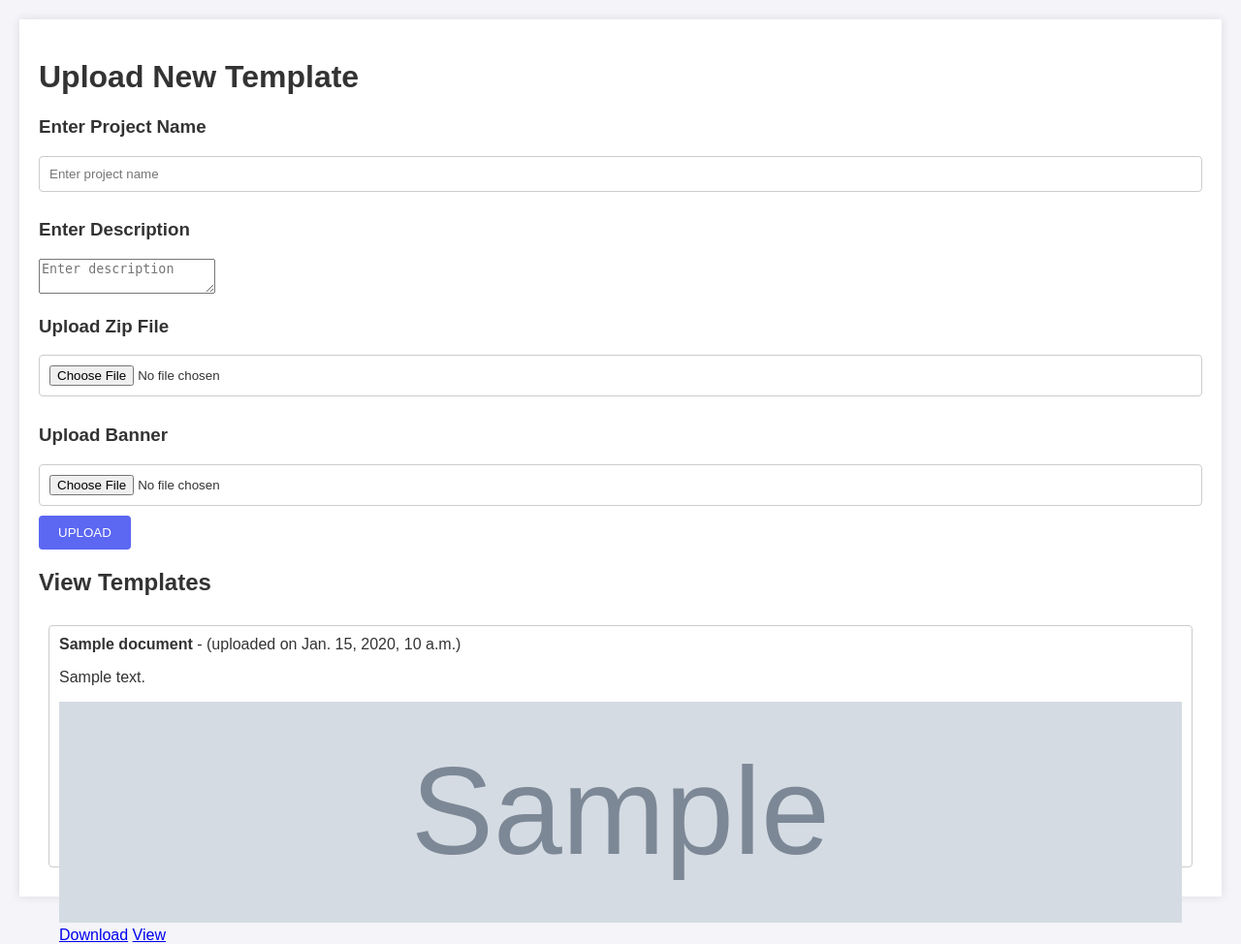
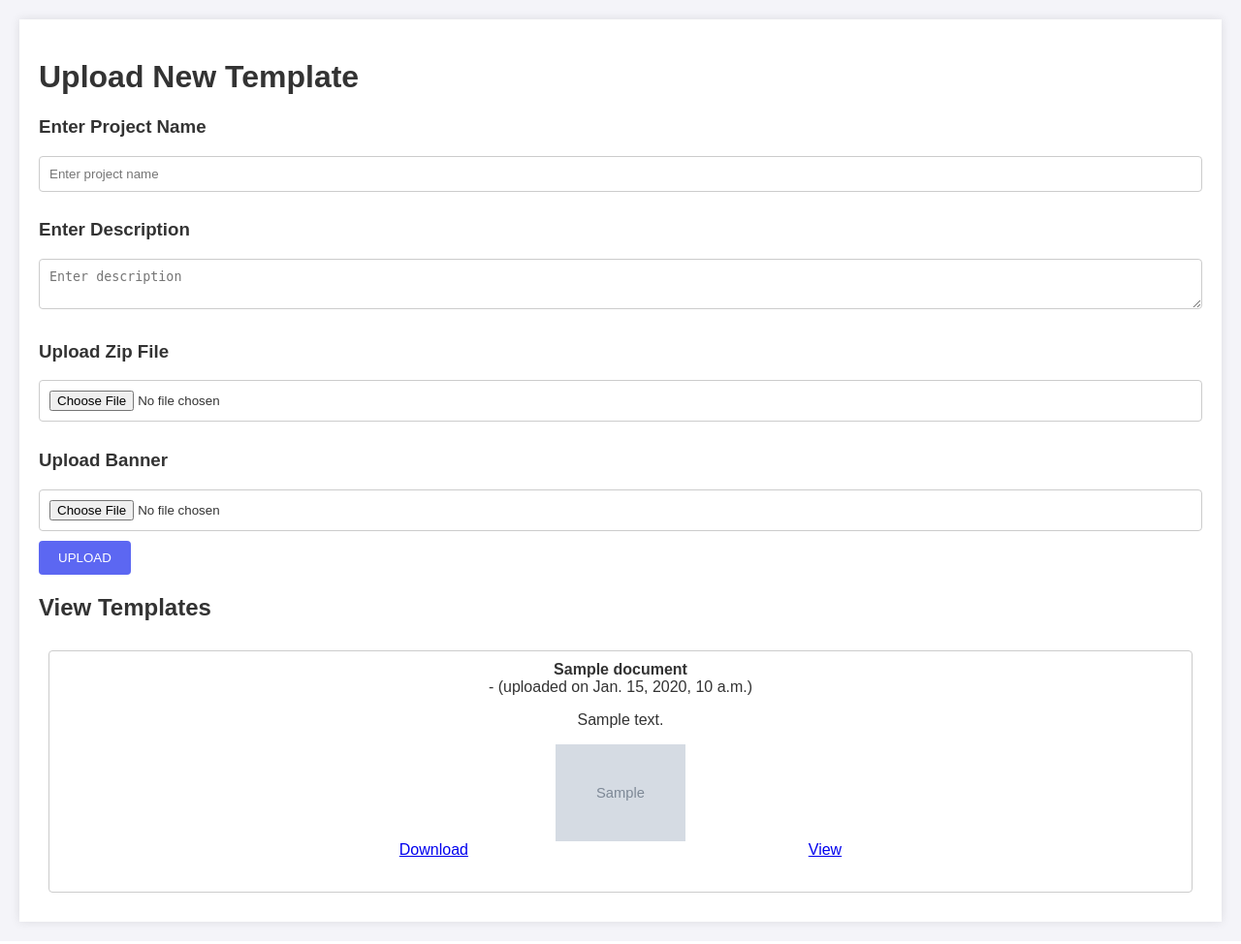
Before and after one commit to vaibhavturaga/template_marketplace, a Django app: page /template_marketplace/ in a window 1280 px wide. Shown: the whole page at 97% size. Run offline with Django 3.2, Linux system fonts and the light colour scheme; tables that the repository leaves empty hold one stand-in row (values such as "Sample post"); grey boxes marked "Sample" are stand-in pictures.

Commit message:
layout fixes

```diff
--- a/template_marketplace/templates/template_marketplace/model_form_upload.html
+++ b/template_marketplace/templates/template_marketplace/model_form_upload.html
@@ -25,7 +25,7 @@
         form {
             margin-bottom: 20px;
         }
-        input[type="text"], input[type="file"] {
+        input[type="text"], input[type="file"], textarea {
             width: calc(100% - 22px);
             padding: 10px;
             margin-bottom: 10px;
@@ -59,14 +59,27 @@
             background-color: #fff;
             border-radius: 4px;
             height: 250px; /* Fixed height, or adjust as necessary */
+            display: flex;
+            flex-direction: column;
+            align-items: center;
+            overflow: hidden; /* Prevents content from spilling over */
         }
         iframe {
             width: 100%;
             height: 150px; /* Adjust based on your needs */
             border: none;
         }
+        img {
+            max-width: 100%;
+            max-height: 100px; /* Adjust based on your design */
+            object-fit: cover; /* Ensures that images are resized to fit in their container without losing their aspect ratio */
+        }
+        .link-container {
+            display: flex;
+            width: 100%;
+            justify-content: space-evenly;
+        }
     </style>
-
 </head>
 <body>
     <div class="container">
@@ -90,10 +103,11 @@
             <div class="file-box">
                 <strong>{{ document.name }}</strong> - (uploaded on {{ document.uploaded_at }})
                 <p>{{ document.description }}</p>
-                <img src="{{ document.image_banner.url }}" alt="Banner" style="width: 100%; height: 100%;">
-                <br>
-                <a href="{% url 'download' document.pk %}">Download</a>
-                <a href="{{ document.file_url }}" target="_blank">View</a>
+                <img src="{{ document.image_banner.url }}" alt="Banner">
+                <div class="link-container">
+                    <a href="{% url 'download' document.pk %}">Download</a>
+                    <a href="{{ document.file_url }}" target="_blank">View</a>
+                </div>
             </div>
             {% endfor %}
         </div>
```
Also changed, not shown: db.sqlite3, 5 other files.
